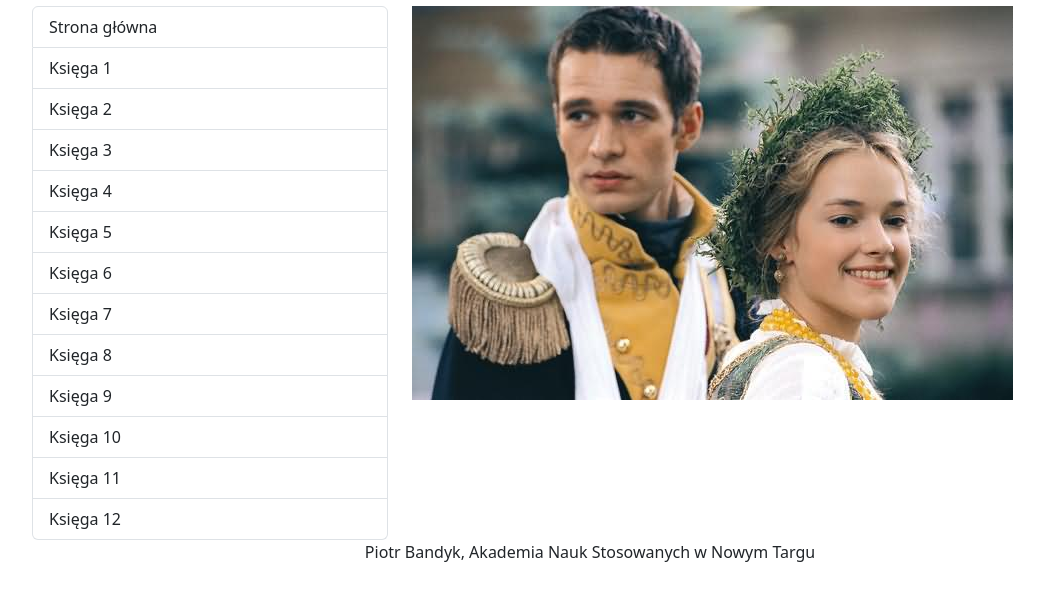
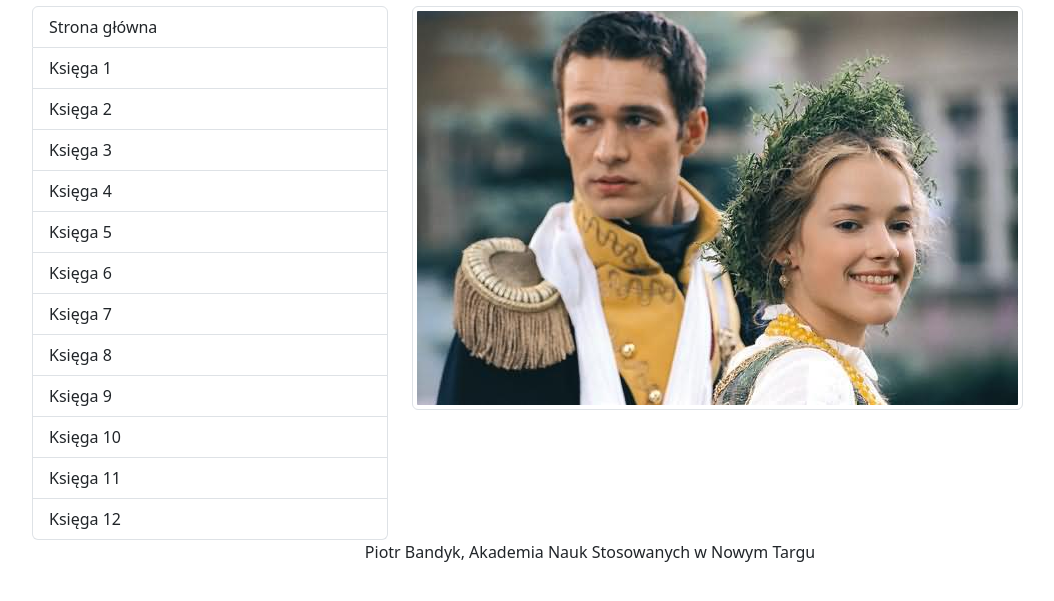
Before and after one commit to PiotrBandyk1/PanTadeuszFlask24na25, a Flask app: page / in a window 1280 px wide. Shown: the part 146-747 px from the top of the page, without its empty margins (50-1104 px from the left). Run offline with Flask 3, Linux system fonts and the light colour scheme.

Commit message:
dokonczenie

```diff
--- a/templates/index.html
+++ b/templates/index.html
@@ -24,7 +24,7 @@
 
             <div class="col-8">
                 {% block content %}
-                    <img src="{{ url_for('static', filename='PanTadeusz.jpg') }}" class="your-class">
+                    <img src="{{ url_for('static', filename='PanTadeusz.jpg') }}" alt="obraz Pan Tadeusz" class="img-fluid img-thumbnail">
                 {% endblock %}
             </div>
         </div>
```
